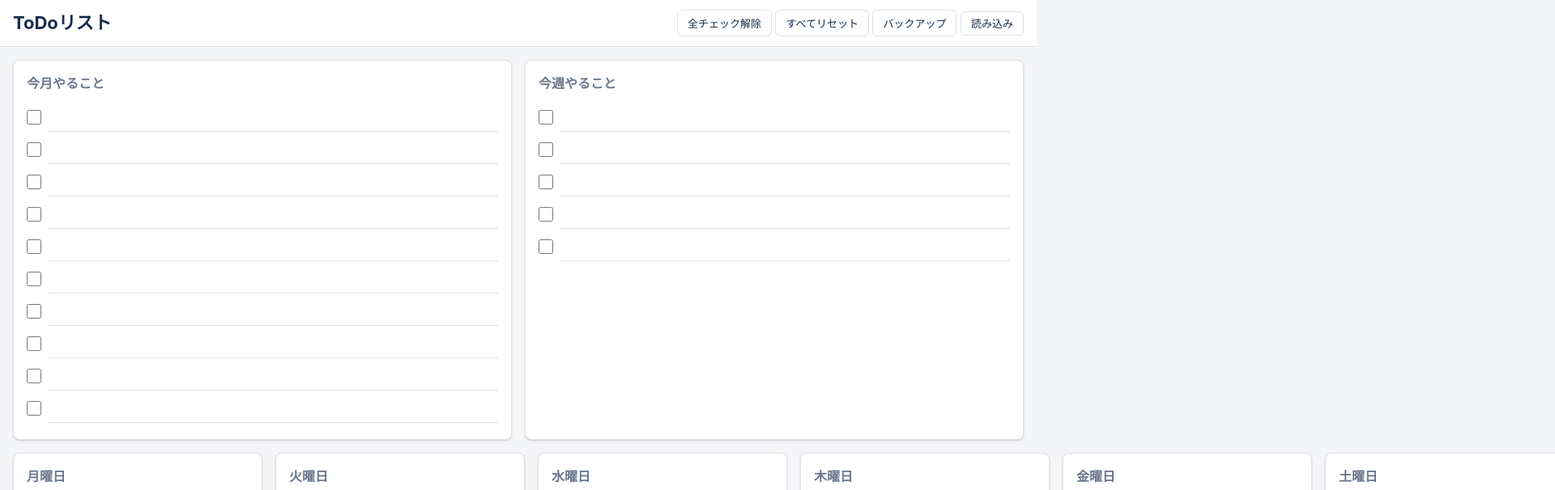
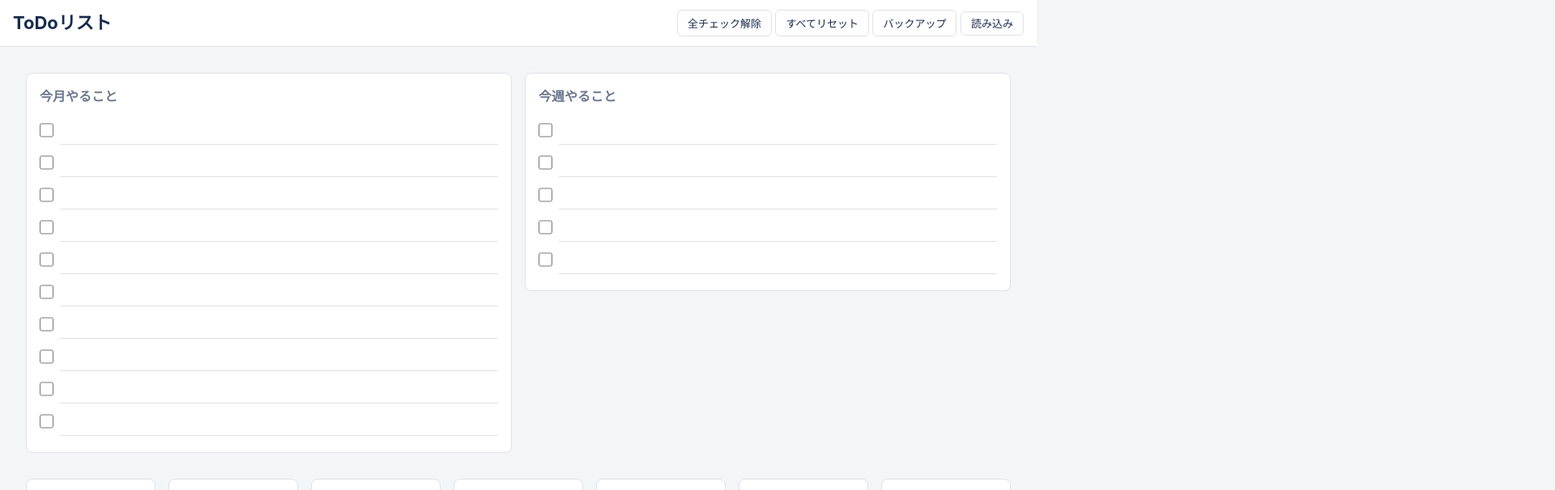
Before and after one commit to ManeTaizou/ipad-todo-list, a plain HTML site: page index.html in a window 1280 px wide. Shown: the top 606 px of the page at 81% size, 1920 px wide, since content can reach past the window. Drawn offline with Linux system fonts and the light colour scheme.

Commit message:
Update index.html

```diff
--- a/index.html
+++ b/index.html
@@ -2,108 +2,45 @@
 <html lang="ja">
 <head>
     <meta charset="utf-8" />
-  <meta name="viewport" content="width=device-width, initial-scale=1, viewport-fit=cover" />
+    <meta name="viewport" content="width=device-width, initial-scale=1.0" />
     <title>ToDoリスト</title>
     <style>
-    /* --- デザインとカラー設定 --- */
         :root {
-      --bg: #f4f5f7;
-      --card: #ffffff;
-      --ink: #172b4d;
-      --muted: #6b778c;
-      --accent: #0052cc;
-      --border: #dfe1e6;
-      --checked: #9ca3af;
-      --radius: 8px;
-      --shadow: 0 1px 3px rgba(0,0,0,0.06), 0 1px 2px rgba(0,0,0,0.12);
+            --bg: #f4f5f7; --card: #ffffff; --ink: #172b4d; --muted: #6b778c;
+            --accent: #0052cc; --border: #dfe1e6; --checked: #9ca3af; --radius: 8px;
         }
-
-    /* --- 基本設定 --- */
         * { box-sizing: border-box; margin: 0; padding: 0; }
         body {
-      margin: 0;
-      background: var(--bg);
-      color: var(--ink);
-      /* 外部フォントの読み込みを廃止し、iPad標準のフォントで安定動作させます */
-      font-family: -apple-system, BlinkMacSystemFont, "Segoe UI", Roboto, "Hiragino Sans", "Noto Sans JP", sans-serif;
-      line-height: 1.5;
-      font-size: 16px;
+            margin: 0; background: var(--bg); color: var(--ink);
+            font-family: -apple-system, BlinkMacSystemFont, "Helvetica Neue", "Hiragino Sans", sans-serif;
+            font-size: 16px; line-height: 1.5;
         }
-
-    /* --- ヘッダー --- */
+        .container { width: 100%; max-width: 1800px; margin: 0 auto; padding: 16px; }
         header {
-      background: var(--card);
-      border-bottom: 1px solid var(--border);
-      padding: 12px 16px;
-      position: sticky;
-      top: 0;
-      z-index: 10;
-      display: flex;
-      justify-content: space-between;
-      align-items: center;
+            background: var(--card); border-bottom: 1px solid var(--border);
+            padding: 12px 16px; position: sticky; top: 0; z-index: 10;
+            display: flex; justify-content: space-between; align-items: center;
         }
-    h1 { font-size: 22px; font-weight: 700; }
+        h1 { font-size: 22px; }
         .controls button, .controls label {
-      border: 1px solid var(--border);
-      background-color: var(--card);
-      color: var(--ink);
-      padding: 6px 12px;
-      border-radius: 6px;
-      font-size: 13px;
-      cursor: pointer;
-      transition: background-color 0.2s;
+            border: 1px solid var(--border); background-color: var(--card); color: var(--ink);
+            padding: 6px 12px; border-radius: 6px; font-size: 13px; cursor: pointer;
         }
-    .controls button:hover, .controls label:hover { background-color: #f4f5f7; }
-
-    /* --- メインコンテンツ --- */
-    main { padding: 16px; }
-    .cards {
-      display: grid;
-      gap: 16px;
-      grid-template-columns: repeat(12, 1fr);
+        .main-table { width: 100%; border-spacing: 16px; border-collapse: separate; }
+        .main-table td { vertical-align: top; }
+        .card {
+            background: var(--card); border: 1px solid var(--border);
+            border-radius: var(--radius); padding: 16px; height: 100%;
         }
-
-    .card, .weekday {
-      background: var(--card);
-      border: 1px solid var(--border);
-      border-radius: var(--radius);
-      padding: 16px;
-      box-shadow: var(--shadow);
+        .card h2 { font-size: 16px; margin-bottom: 12px; color: var(--muted); }
+        .week-grid-table { width: 100%; border-spacing: 16px; border-collapse: separate; table-layout: fixed; }
+        .item { display: flex; align-items: center; gap: 8px; margin-bottom: 4px; }
+        .item input[type="checkbox"] { width: 18px; height: 18px; }
+        .item input.text {
+            width: 100%; border: none; border-bottom: 1px solid var(--border);
+            background: transparent; padding: 8px 4px; font-size: 15px; font-family: inherit;
         }
-    .card h2, .weekday h3 {
-      font-size: 16px;
-      margin-bottom: 12px;
-      color: var(--muted);
-      font-weight: 700;
-    }
-
-    #month { grid-column: 1 / 7; }
-    #week { grid-column: 7 / 13; }
-    .week-grid { display: grid; gap: 16px; grid-template-columns: repeat(7, 1fr); grid-column: 1 / -1; }
-
-    /* --- ToDoアイテム --- */
-    .item { display: flex; align-items: center; gap: 8px; margin-bottom: 4px; }
-    .item input[type="checkbox"] { width: 18px; height: 18px; flex-shrink: 0; }
-    .item input.text {
-      flex: 1;
-      border: none;
-      border-bottom: 1px solid var(--border);
-      background: transparent;
-      padding: 8px 4px;
-      font-size: 15px;
-      font-family: inherit;
-      transition: border-color 0.2s;
-    }
-    .item input.text:focus { outline: none; border-bottom-color: var(--accent); }
         .item.checked input.text { text-decoration: line-through; color: var(--checked); }
-
-    /* --- タブレット向けレイアウト --- */
-    @media (max-width: 1024px) {
-      #month, #week { grid-column: span 12; }
-      .week-grid {
-        grid-template-columns: repeat(auto-fill, minmax(280px, 1fr));
-      }
-    }
     </style>
 </head>
 <body>
@@ -118,19 +55,36 @@
         </div>
     </header>
 
-  <main>
-    <section class="cards">
+    <div class="container">
+        <table class="main-table">
+            <tr>
+                <td style="width:50%;">
                     <div class="card" id="month">
                         <h2>今月やること</h2>
-        <div class="list" data-section="month" data-rows="10"></div>
+                        <div class="list" data-section="month"></div>
                     </div>
+                </td>
+                <td style="width:50%;">
                     <div class="card" id="week">
                         <h2>今週やること</h2>
-        <div class="list" data-section="week" data-rows="5"></div>
+                        <div class="list" data-section="week"></div>
                     </div>
-      <div class="week-grid" id="weekdays"></div>
-    </section>
-  </main>
+                </td>
+            </tr>
+        </table>
+
+        <table class="week-grid-table">
+            <tr>
+                <td id="weekday-月曜日"><div class="card"><h3>月曜日</h3><div class="list" data-section="月曜日"></div></div></td>
+                <td id="weekday-火曜日"><div class="card"><h3>火曜日</h3><div class="list" data-section="火曜日"></div></div></td>
+                <td id="weekday-水曜日"><div class="card"><h3>水曜日</h3><div class="list" data-section="水曜日"></div></div></td>
+                <td id="weekday-木曜日"><div class="card"><h3>木曜日</h3><div class="list" data-section="木曜日"></div></div></td>
+                <td id="weekday-金曜日"><div class="card"><h3>金曜日</h3><div class="list" data-section="金曜日"></div></div></td>
+                <td id="weekday-土曜日"><div class="card"><h3>土曜日</h3><div class="list" data-section="土曜日"></div></div></td>
+                <td id="weekday-日曜日"><div class="card"><h3>日曜日</h3><div class="list" data-section="日曜日"></div></div></td>
+            </tr>
+        </table>
+    </div>
 
     <script>
         const STORAGE_KEY = 'ipad-todo';
@@ -157,14 +111,9 @@
           document.querySelectorAll('.list').forEach(list=>{
             const sec=list.dataset.section;
             list.innerHTML='';
+            if(state[sec]){
               state[sec].forEach((_,i)=>list.append(createItem(sec,i)));
-      });
-      const wd=document.getElementById('weekdays');wd.innerHTML='';
-      days.forEach(d=>{
-        const card=document.createElement('div');card.className='weekday';
-        const h=document.createElement('h3');h.textContent=d;card.append(h);
-        state[d].forEach((_,i)=>card.append(createItem(d,i)));
-        wd.append(card);
+            }
           });
         }
         document.getElementById('clearChecks').onclick=()=>{Object.keys(state).forEach(k=>state[k].forEach(i=>i.checked=false));save();render();};
```
Lines whose indentation alone changed are shown as unchanged.
